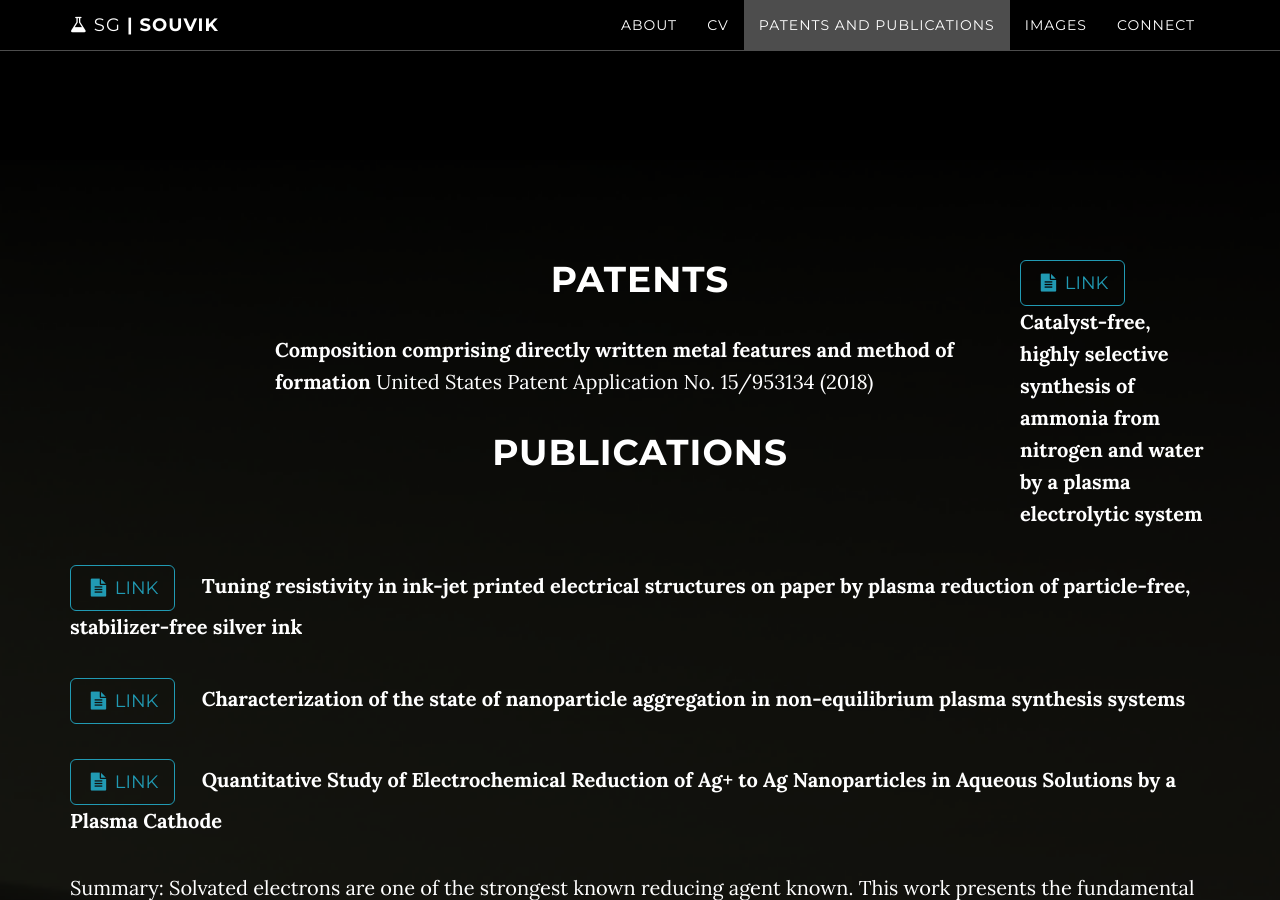
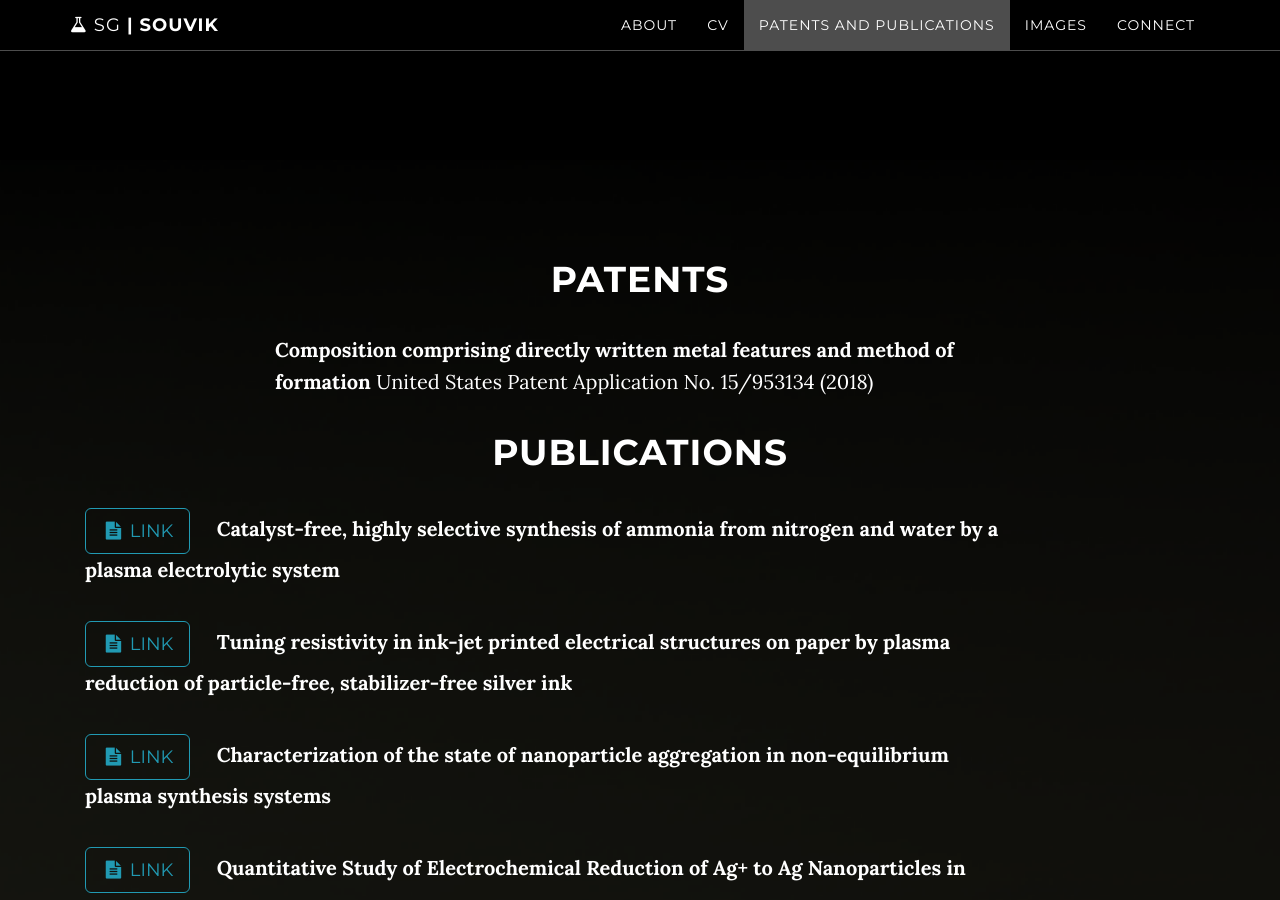
Before and after one commit to SouvikSG/souviksg.github.io, a Jekyll site: the page built from index.html, in a window 1280 px wide and 900 px high, scrolled down 4324 px. Built offline with Jekyll 4.4.1, drawn with Linux system fonts in a browser that asks for light colours.

Commit message:
Update publications.html

```diff
--- a/_includes/publications.html
+++ b/_includes/publications.html
@@ -10,7 +10,7 @@
 		<div class="col-lg-8 col-lg-offset-2">
 		  <h1>Publications</h1>
 		</div>
-		<div class="col-lg-13">
+		<div class="col-lg-10">
 <p><a target='_blank' href="http://advances.sciencemag.org/content/5/1/eaat5778" class="btn btn-default btn-lg"> <i class="fa fa-file-text fa-fw"></i>  LINK</a> &nbsp; &nbsp; <b>Catalyst-free, highly selective synthesis of ammonia from nitrogen and water by a plasma electrolytic system</b></p>
 
 <p><a target='_blank' href="https://app.dimensions.ai/details/publication/pub.1106203527?and_facet_journal=jour.1134073" class="btn btn-default btn-lg"> <i class="fa fa-file-text fa-fw"></i>  LINK</a> &nbsp; &nbsp; <b>Tuning resistivity in ink-jet printed electrical structures on paper by plasma reduction of particle-free, stabilizer-free silver ink</b></p>
```
